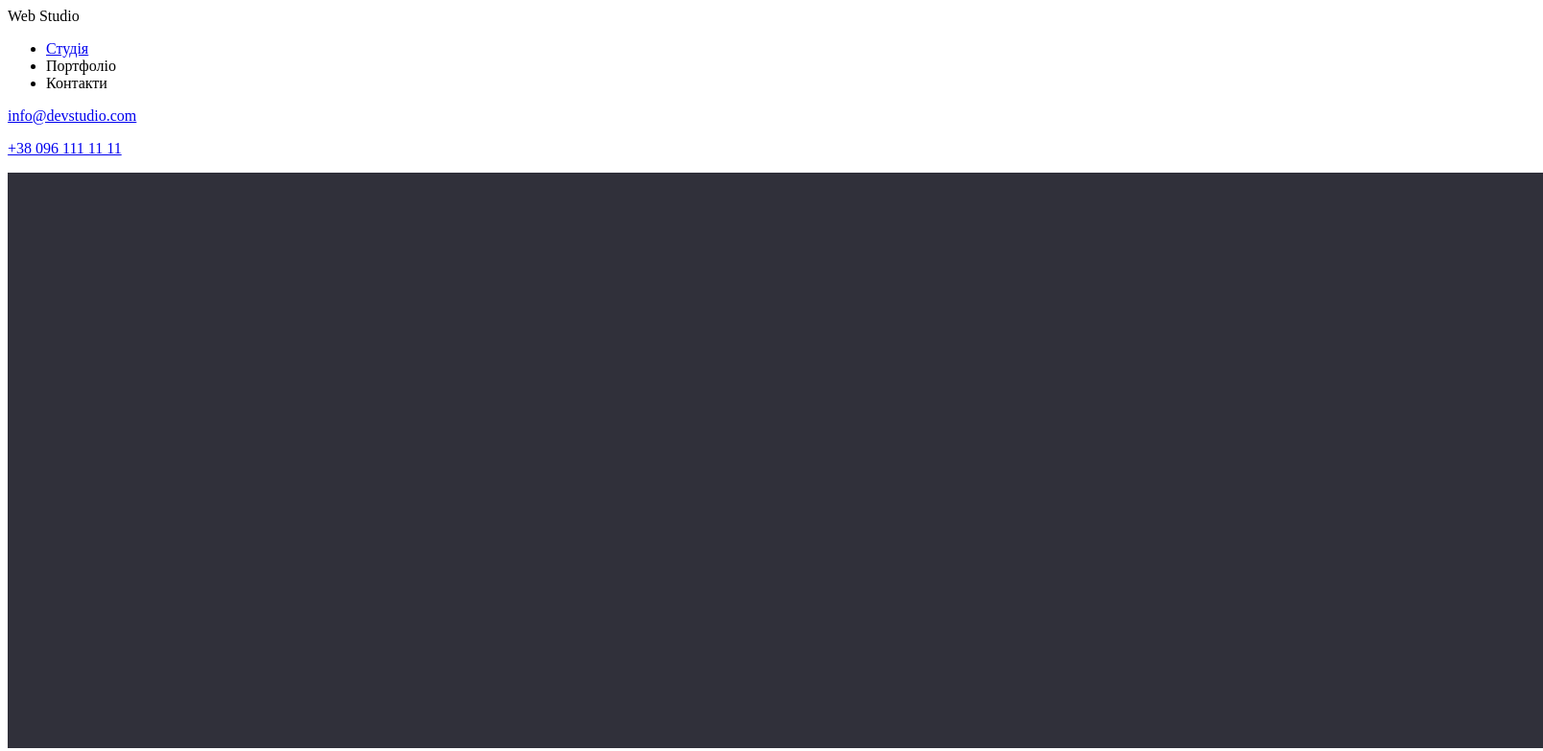
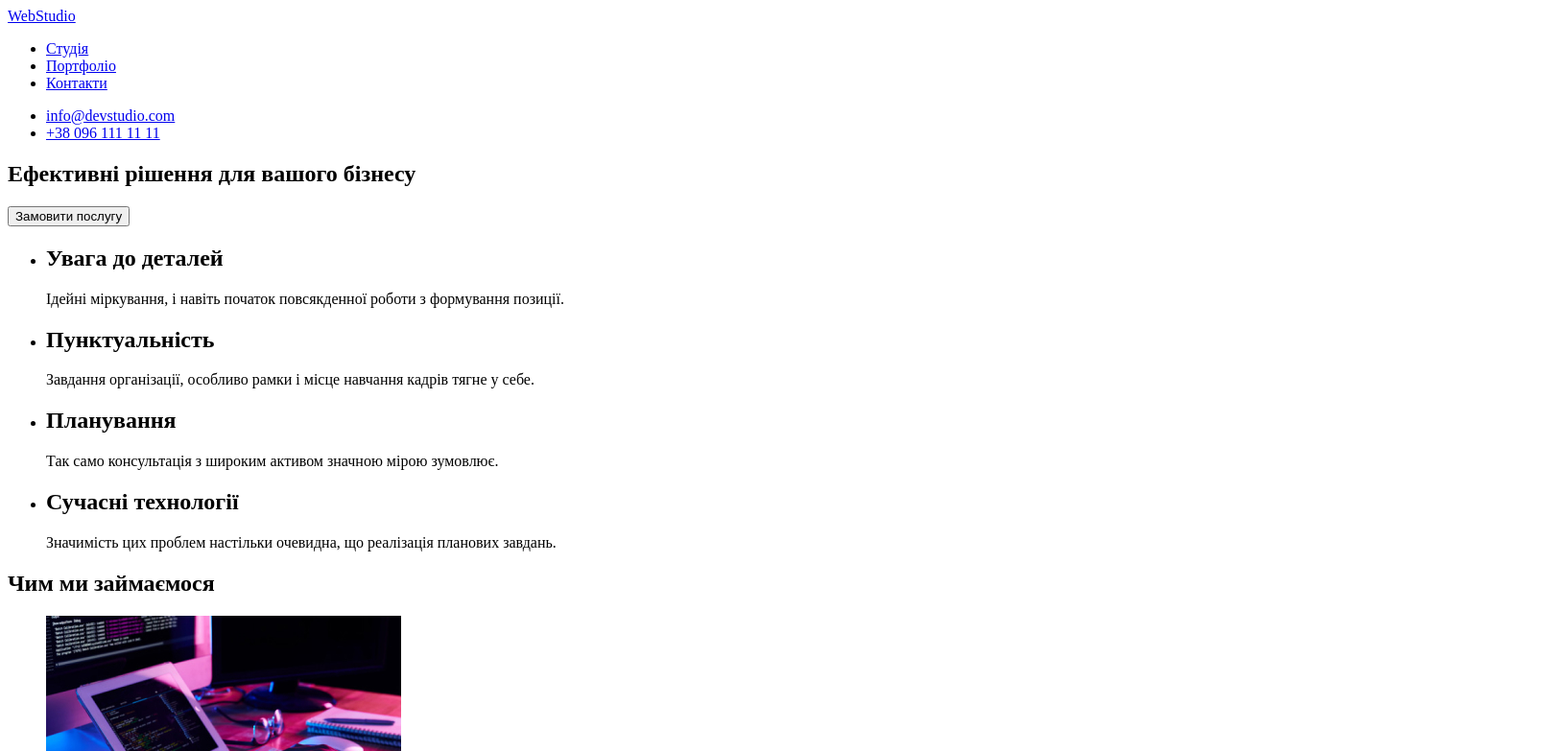
Before and after one commit to NesmashIgor/goit-markup-hw-01, a plain HTML site: page Index.html in a window 1280 px wide. Shown: the top 783 px of the page at 96% size, 1608 px wide, since content can reach past the window. Drawn offline with Linux system fonts and the light colour scheme.

Commit message:
Виправлення по ДЗ

```diff
--- a/Index.html
+++ b/Index.html
@@ -8,26 +8,27 @@
 </head>
 <body>
     <header>
-        <span>Web</span>
-        <span>Studio</span>
+        <a href="#">WebStudio</a>
         <nav>
             <ul>
                 <li><a href="#">Студія</a></li>
-                <li>Портфоліо</li>
-                <li>Контакти</li>
+                <li><a href="#">Портфоліо</a></li>
+                <li><a href="#">Контакти</a></li>
             </ul>
         </nav>
-    <p><span> <a href="mailto:info@devstudio.com">info@devstudio.com</a></span></p>
-    <p><span><a href="tel:+380961111111">+38 096 111 11 11</a></span></p>
+      <ul>
+        <li><a href="mailto:info@devstudio.com">info@devstudio.com</a></li>
+        <li><a href="tel:+380961111111">+38 096 111 11 11</a></li>
+      </ul>
 </header>
     <main>
         <!-- Шапка -->
         <section>
-<!-- Задній фон будемо додавати через CSS, тому просто додав зображення-->
-            <img src="./image/Bg.jpg" alt="Задній фон чорного кольору" width="1600" height="600">
             <h1>Ефективні рішення для вашого бізнесу</h1>
             <button type="button">Замовити послугу</button>
+            </section>
 <!-- Заголовок h2 копіював із Figma, проте на занятті нам сказали що великі літери писати в коді помилка і краще їх робити через CSS, тому в мене вони написані з маленькими -->
+            <section>
             <ul>
                 <li><h2>Увага до деталей</h2><p>Ідейні міркування, і навіть початок повсякденної роботи з формування позиції.</p></li>
                 <li><h2>Пунктуальність</h2><p>Завдання організації, особливо рамки і місце навчання кадрів тягне у себе.</p></li>
@@ -75,18 +76,17 @@
         </section>
     </main>
     <footer>
-        <span>Web</span>
-        <span>Studio</span>
+        <a href="#">WebStudio</a>
         <address>
            <ul>
             <li>
                 <a href="https://goo.gl/maps/vx4o7UGsGTstNRBW8">м. Київ, пр-т Лесі Українки, 26</a>
             </li>
             <li>
-                <p><span> <a href="mailto:info@devstudio.com">info@devstudio.com</a></span></p>
+                <a href="mailto:info@devstudio.com">info@devstudio.com</a>
             </li>
             <li>
-                <p><span><a href="tel:+380961111111">+38 096 111 11 11</a></span></p>
+                <a href="tel:+380961111111">+38 096 111 11 11</a>
             </li>
            </ul>
         </address>
```
Also changed, not shown: image/Bg.jpg (deleted).
